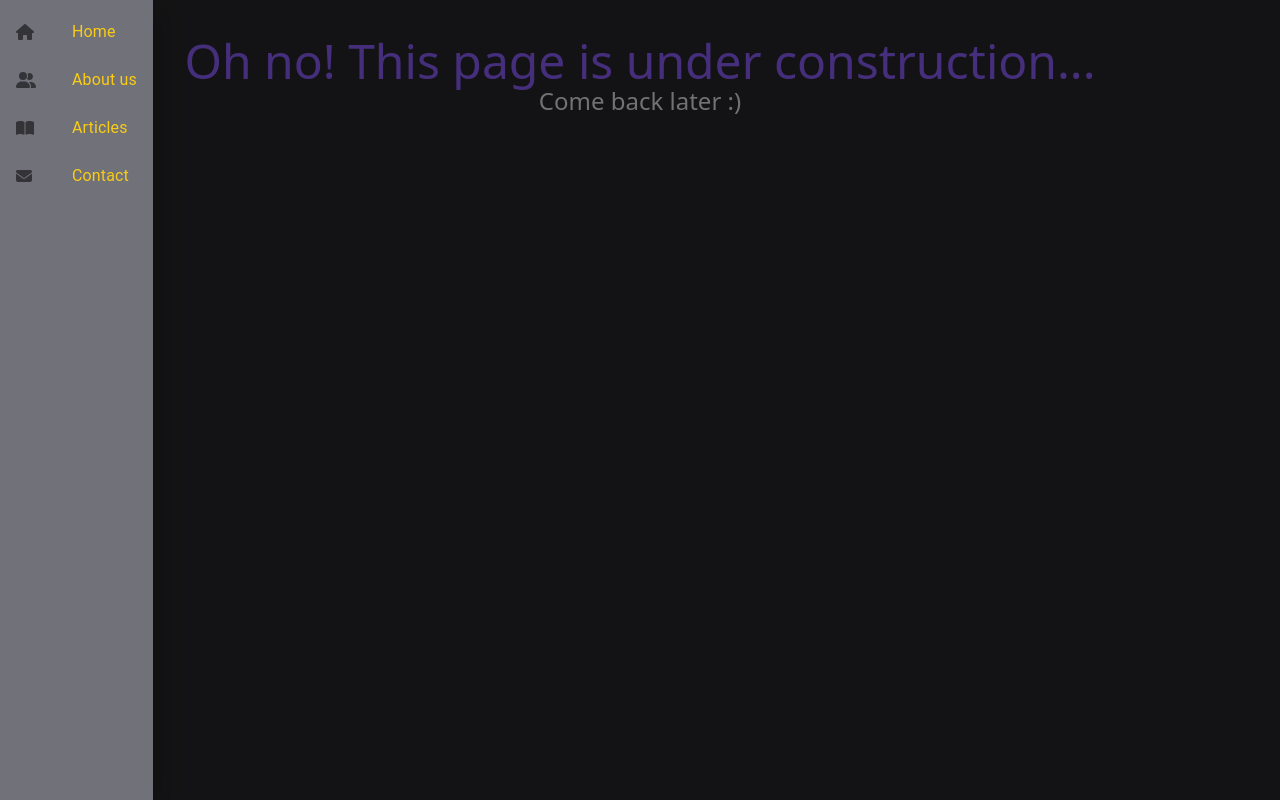
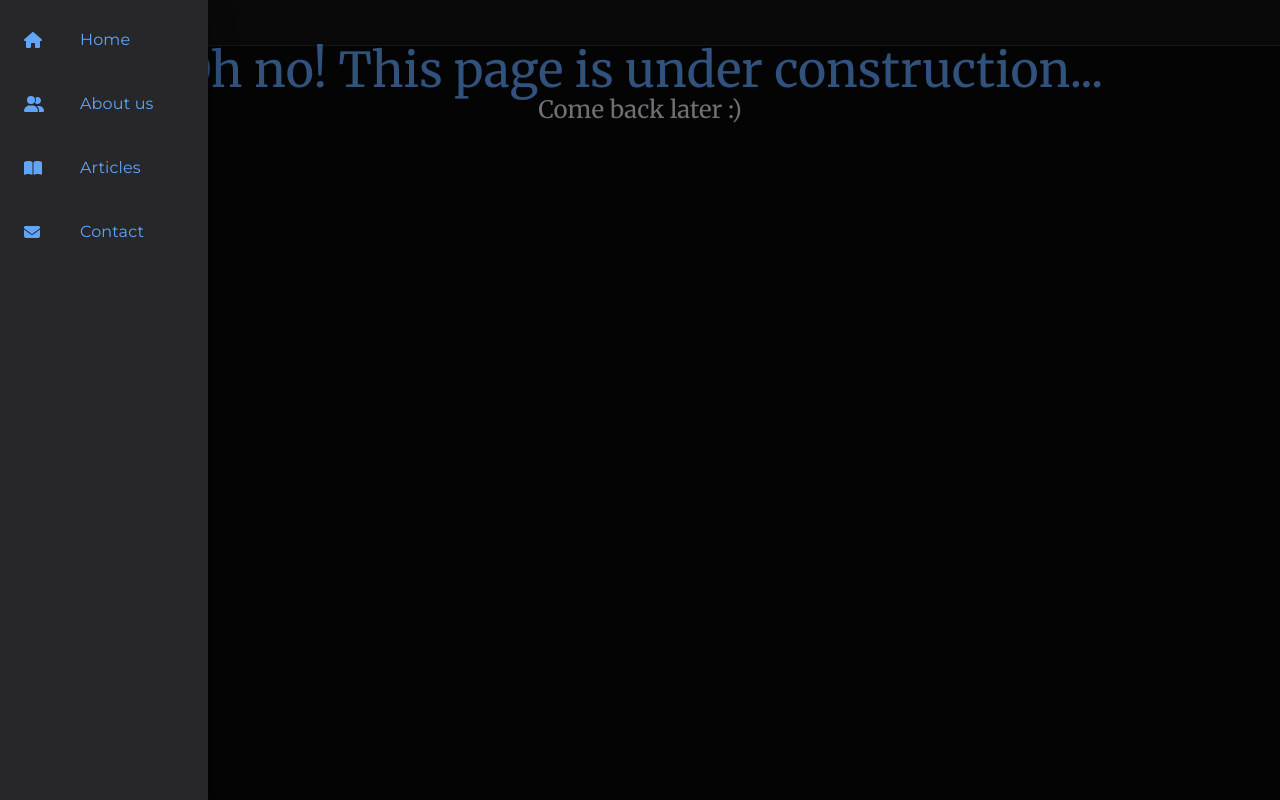
Before and after one commit to yuliaribeiro/USP-Letras, a React (Vite) app: page / in a window 1280 px wide. Both pictures are taken after a click on the button "MENU". Built offline with nearby package versions, Linux system fonts and the light colour scheme.

Commit message:
feat: Apply CSS styles to NavBar

```diff
--- a/src/App.tsx
+++ b/src/App.tsx
@@ -23,7 +23,7 @@ function App() {
 	return (
 		<>
 			<NavBar />
-			<h1 className="text-5xl text-violet-500 text-center">Oh no! This page is under construction...</h1>
+			<h1 className="text-5xl text-blue-400 text-center">Oh no! This page is under construction...</h1>
 			<h3 className="text-2xl text-center">Come back later :)</h3>
 		</>
 	);
--- a/src/components/NavBar.tsx
+++ b/src/components/NavBar.tsx
@@ -10,6 +10,11 @@ import ListItemIcon from "@mui/material/ListItemIcon";
 import ListItemText from "@mui/material/ListItemText";
 
 import { Users, Home, Menu, Book, Email } from "../icons/fontAwesomeIcons";
+
+import { theme } from "../styles/reactColorThemes";
+import { ThemeProvider } from "@mui/material/styles";
+
+const colorThemesForComponents = theme;
 
 const menuBoxList = [
 	{
@@ -46,7 +51,7 @@ export function NavBar() {
 
 	const menuList = () => (
 		<Box
-			className="temporary"
+			className="menuDrawer"
 			sx={{ width: "100%", height: "100%" }}
 			role="presentation"
 			onClick={toggleDrawer(false)}
@@ -54,10 +59,10 @@ export function NavBar() {
 		>
 			<List>
 				{Object(menuBoxList).map((item: { title: string; icon: JSX.Element }) => (
-					<ListItem key={item.title} disablePadding>
-						<ListItemButton>
+					<ListItem sx={{ px: 1 }} key={item.title}>
+						<ListItemButton sx={{ ":hover": { backgroundColor: "#2E2E33" } }} alignItems="center">
 							<ListItemIcon>{item.icon}</ListItemIcon>
-							<ListItemText primary={item.title} />
+							<ListItemText primaryTypographyProps={{ fontFamily: "montserrat" }} primary={item.title} />
 						</ListItemButton>
 					</ListItem>
 				))}
@@ -67,10 +72,20 @@ export function NavBar() {
 
 	return (
 		<>
-			<Button startIcon={<Menu />} onClick={toggleDrawer(true)}>
-				MENU
-			</Button>
-			<Drawer anchor={"left"} open={menuIsOpen} onClose={toggleDrawer(false)}>
+			<header>
+				<ThemeProvider theme={colorThemesForComponents}>
+					<Button
+						color="neutral"
+						sx={{ ":hover": { color: "#DEDEDE" }, fontFamily: "montserrat" }}
+						startIcon={<Menu />}
+						onClick={toggleDrawer(true)}
+					>
+						MENU
+					</Button>
+				</ThemeProvider>
+			</header>
+
+			<Drawer PaperProps={{ sx: { width: "13rem" } }} anchor={"left"} open={menuIsOpen} onClose={toggleDrawer(false)}>
 				{menuList()}
 			</Drawer>
 		</>
--- a/src/styles/global.css
+++ b/src/styles/global.css
@@ -3,9 +3,13 @@
 @tailwind utilities;
 
 body {
-	@apply bg-zinc-800 text-zinc-200;
+	@apply bg-gray-900 text-gray-100 font-merriweather;
 }
 
-.temporary {
-	@apply bg-zinc-500 text-yellow-400;
+header {
+	@apply w-full py-1 px-5 bg-gray-700 border-b border-gray-600 font-montserrat;
 }
+
+.menuDrawer {
+	@apply bg-zinc-800 text-blue-400;
+}
```
